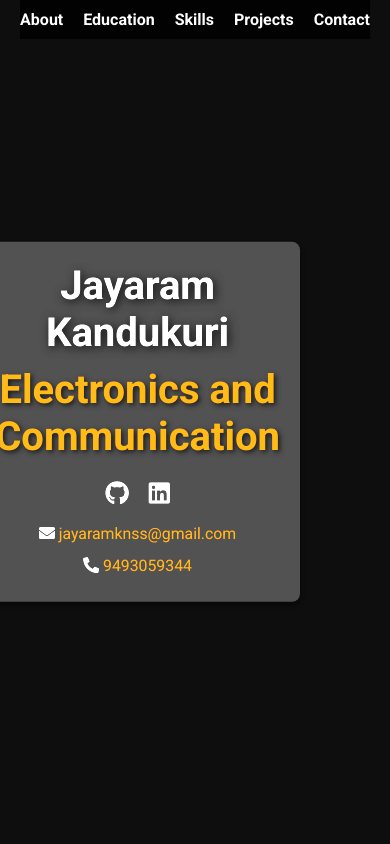
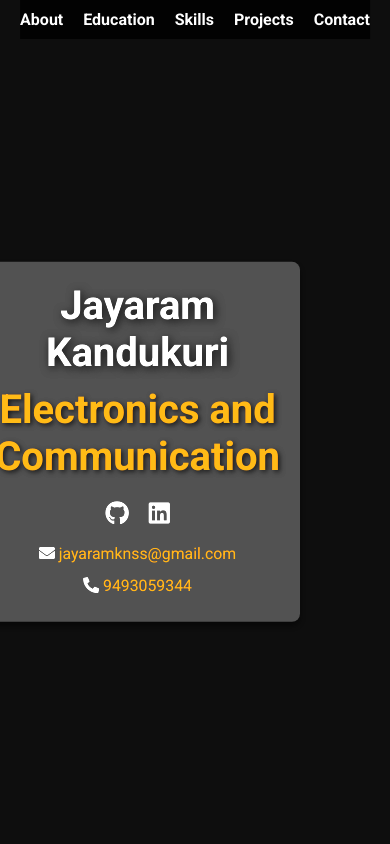
Before and after one commit to Jayaramkandukuri/Portfolio, a plain HTML site: page index.html in a window 390 px wide. Shown: the top 844 px of the page. Drawn offline with Linux system fonts and the light colour scheme.

Commit message:
Update style.css

```diff
--- a/style.css
+++ b/style.css
@@ -277,11 +277,11 @@ footer .rights {
     /* Mobile Header adjustments */
     header {
         display: flex;
+        flex-direction: column;
         justify-content: center; /* Center the content vertically */
         align-items: center;     /* Center the content horizontally */
         text-align: center;      /* Ensure text is centered */
-        padding-left: 0;         /* Remove left padding to center content */
-        padding-right: 0;        /* Remove right padding */
+        padding: 20px 10%;
     }
 
     header h1 {
```
